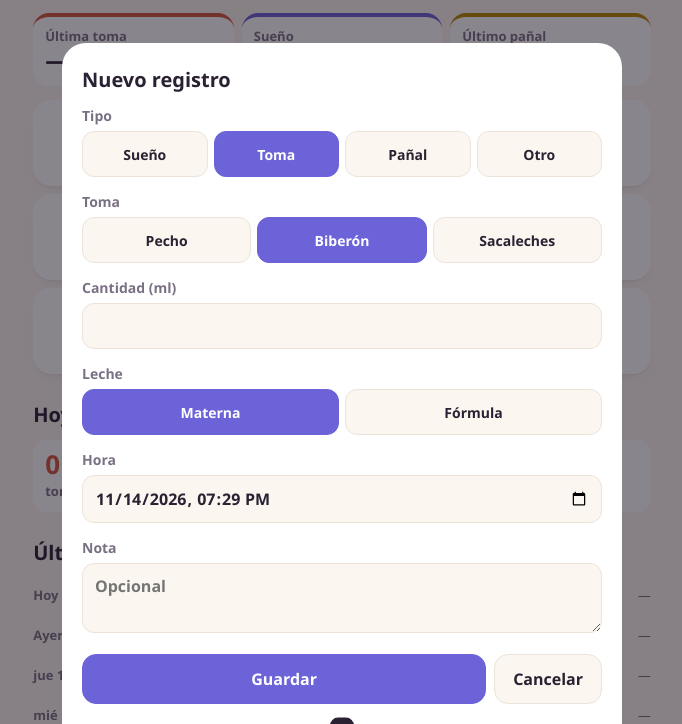
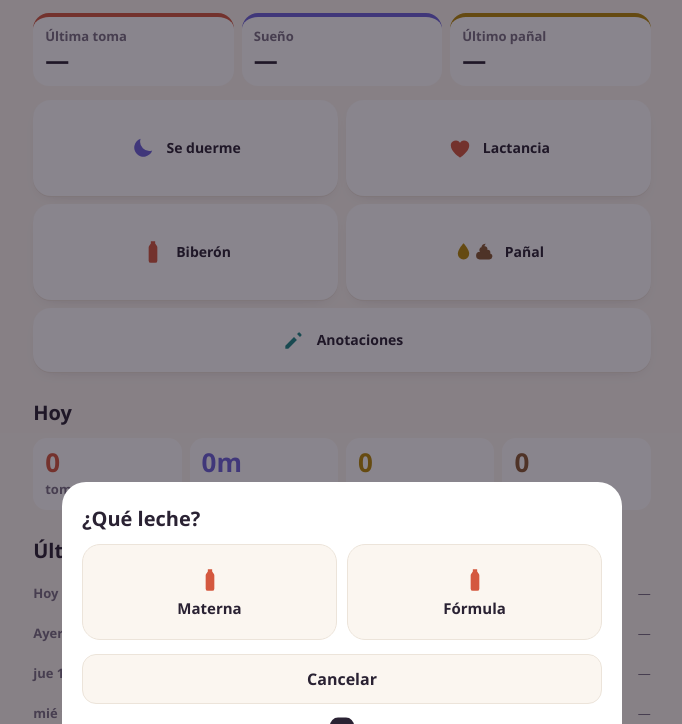
Before and after one commit to outsidestructure787/buho, a plain HTML site: page index.html in a window 1280 px wide. Both pictures are taken after a click on the button "Biberón". Shown: the part 76-800 px from the top of the page, without its empty margins (298-980 px from the left). Drawn offline with Linux system fonts and the light colour scheme.

Commit message:
Búho v0.2.0: botones reorganizados con menús
- Fila 2: se duerme/se despierta y lactancia (menú pecho izq./der.)
- Fila 3: biberón (menú materna/fórmula) y pañal (menú pis/caca/ambas)
- Fila 4: anotaciones (nota, peso, temperatura, medicación, otros y registrar algo pasado)

Co-Authored-By: Claude Opus 5.5 <noreply@anthropic.com>
Claude-Session: https://claude.ai/code/session_01PX6YF9PKzFpvcp1WM1JZCf

```diff
--- a/index.html
+++ b/index.html
@@ -47,7 +47,18 @@ h2{font-size:20px;margin:26px 0 10px;font-weight:800}
 .acts{display:grid;grid-template-columns:repeat(4,minmax(0,1fr));gap:8px}
 .act{border:0;border-radius:18px;background:var(--card);min-height:86px;padding:8px 4px;display:flex;flex-direction:column;align-items:center;justify-content:center;gap:6px;color:var(--c);box-shadow:0 1px 0 var(--line),0 6px 16px -12px rgba(40,20,50,.35);transition:transform .12s}
 .act span{color:var(--ink);font-weight:700;font-size:14px;line-height:1.15;text-align:center}
-.act.big{grid-column:span 2;flex-direction:row;gap:10px}
+.act.big{grid-column:span 2;flex-direction:row;gap:10px;min-height:96px}
+.act.full{grid-column:span 4;flex-direction:row;gap:10px;min-height:64px}
+.act .sub{display:block;font-size:12px;font-weight:700;opacity:.8}
+.menu{display:grid;grid-template-columns:repeat(2,minmax(0,1fr));gap:10px;margin:4px 0 14px}
+.menu button{border:1px solid var(--line);background:var(--bg);border-radius:18px;min-height:96px;padding:10px 8px;display:flex;flex-direction:column;align-items:center;justify-content:center;gap:6px;color:var(--c,var(--ink));font-weight:800}
+.menu button span{color:var(--ink);font-size:15px;line-height:1.2;text-align:center}
+.menu button.on{background:var(--c);border-color:var(--c);color:var(--on)}.menu button.on span{color:inherit}
+.menu.three{grid-template-columns:repeat(3,minmax(0,1fr))}
+.menu .wide2{grid-column:1/-1;min-height:60px;flex-direction:row}
+.list{display:flex;flex-direction:column;gap:6px;margin:4px 0 14px}
+.list button{display:flex;align-items:center;gap:12px;border:0;border-bottom:1px solid var(--line);background:none;min-height:54px;padding:6px 4px;text-align:left;font-weight:700;color:var(--c,var(--ink))}
+.list button span{color:var(--ink)}
 .act.on{background:var(--c);color:var(--on)}.act.on span{color:inherit}
 .act:active{transform:scale(.96)}
 .dbl{display:flex}.dbl svg{width:21px;height:21px}
@@ -136,7 +147,7 @@ input,select,textarea{display:block;width:100%;margin-top:5px;font:inherit;font-
 <script>
 'use strict';
 {
-const VERSION='0.1.1';
+const VERSION='0.2.0';
 
 /* ================= Textos (i18n) =================
    Para traducir la app basta con añadir otro diccionario con las mismas claves.
@@ -155,7 +166,8 @@ const STR={es:{
   peeAndPoo:'Pis y caca',poo:'Caca',pee:'Pis',
   sleepingSince:'Durmiendo desde las {t}',wakes:'Despierta',since:'desde las {t}',finish:'Terminar',
   lastFeed:'Última toma',now:'Ahora',at:'a las {t}',next:'Toca: {s}',asleep:'Dormido',awake:'Despierto',lastDiaper:'Último pañal',
-  btnSleep:'Se duerme',btnWake:'Se despierta',btnL:'Pecho izq.',btnR:'Pecho der.',btnOther:'Peso, fiebre, medicina…',btnPast:'Anotar algo pasado',
+  btnSleep:'Se duerme',btnWake:'Se despierta',btnL:'Pecho izq.',btnR:'Pecho der.',btnFeed:'Lactancia',btnDiaper:'Pañal',btnNotes:'Anotaciones',btnPast:'Registrar algo pasado',
+  endL:'Terminar izq.',endR:'Terminar der.',inProgress:'{s} · en curso',pickMilk:'¿Qué leche?',pickDiaper:'¿Qué hay en el pañal?',pickFeed:'¿Qué pecho?',pickNote:'¿Qué quieres anotar?',both2:'Ambas',qtyBtn:'Cantidad',tBottleAt:'Biberón ({x}) a las {t}',eNote:'Escribe la nota.',
   feeds:'tomas',ofSleep:'de sueño',pees:'pis',poos:'cacas',longest:'Tramo de sueño más largo: {d}',bottleTotal:'Biberón: {n} ml en total',
   asleepLeg:'dormido',feedLeg:'toma',sleepCol:'sueño',
   fAll:'Todo',fSleep:'Sueño',fFeed:'Tomas',fDiaper:'Pañales',fOther:'Otros',
@@ -215,6 +227,7 @@ const I={
   heart:sv('<path d="M12 21s-8.5-5.4-8.5-11.2A4.6 4.6 0 0 1 12 7.2a4.6 4.6 0 0 1 8.5 2.6C20.5 15.6 12 21 12 21z"/>'),
   plus:sv('<path d="M11 5h2v6h6v2h-6v6h-2v-6H5v-2h6z"/>'),
   clock:sv('<path d="M12 2a10 10 0 1 0 0 20 10 10 0 0 0 0-20zm1 5v4.6l3.4 2-1 1.7L11 12.7V7z"/>'),
+  pen:sv('<path d="M4 17.3V20h2.7l8-8-2.7-2.7-8 8zM18.7 8a1 1 0 0 0 0-1.4l-1.3-1.3a1 1 0 0 0-1.4 0l-1.2 1.2 2.7 2.7z"/>'),
   gear:sv('<path d="M19.4 13a7.5 7.5 0 0 0 0-2l2-1.6-2-3.4-2.4 1a7 7 0 0 0-1.7-1L15 3.5h-4l-.4 2.5a7 7 0 0 0-1.7 1l-2.4-1-2 3.4L6.6 11a7.5 7.5 0 0 0 0 2l-2 1.6 2 3.4 2.4-1a7 7 0 0 0 1.7 1l.4 2.5h4l.4-2.5a7 7 0 0 0 1.7-1l2.4 1 2-3.4zM12 15.5a3.5 3.5 0 1 1 0-7 3.5 3.5 0 0 1 0 7z"/>')};
 
 const SIDE=s=>({L:T('sideL'),R:T('sideR'),B:T('sideB')}[s]||'');
@@ -322,14 +335,10 @@ function renderNow(){
   h+=`<div class="tile" style="--c:var(${ld?colOf(ld):'--pe'})"><small>${T('lastDiaper')}</small>${ld?`<b data-ago="${ld.start}"></b><span>${ld.pee&&ld.poo?T('peeAndPoo'):ld.poo?T('poo'):T('pee')} · ${hm(ld.start)}</span>`:'<b>—</b>'}</div>`;
   h+='</div><div class="acts">';
   h+=`<button class="act big ${sl?'on':''}" style="--c:var(--sl)" data-a="sleep">${sl?I.sun:I.moon}<span>${sl?T('btnWake'):T('btnSleep')}</span></button>`;
-  h+=`<button class="act ${fd&&fd.side==='L'?'on':''}" style="--c:var(--fd)" data-a="L"><b class="lt">I</b><span>${T('btnL')}</span></button>`;
-  h+=`<button class="act ${fd&&fd.side==='R'?'on':''}" style="--c:var(--fd)" data-a="R"><b class="lt">D</b><span>${T('btnR')}</span></button>`;
-  h+=`<button class="act" style="--c:var(--fd)" data-a="bottle">${I.bottle}<span>${T('bottle')}</span></button>`;
-  h+=`<button class="act" style="--c:var(--pe)" data-a="pee">${I.drop}<span>${T('pee')}</span></button>`;
-  h+=`<button class="act" style="--c:var(--po)" data-a="poo">${I.poo}<span>${T('poo')}</span></button>`;
-  h+=`<button class="act" style="--c:var(--po)" data-a="both"><span class="dbl" style="color:var(--pe)">${I.drop}<i style="color:var(--po);display:flex">${I.poo}</i></span><span>${T('peeAndPoo')}</span></button>`;
-  h+=`<button class="act big" style="--c:var(--ot)" data-a="other">${I.plus}<span>${T('btnOther')}</span></button>`;
-  h+=`<button class="act big" style="--c:var(--mut)" data-a="past">${I.clock}<span>${T('btnPast')}</span></button>`;
+  h+=`<button class="act big ${fd?'on':''}" style="--c:var(--fd)" data-a="feedMenu">${I.heart}<span>${T('btnFeed')}${fd?`<i class="sub">${T('inProgress',{s:SIDE(fd.side)})}</i>`:''}</span></button>`;
+  h+=`<button class="act big" style="--c:var(--fd)" data-a="bottleMenu">${I.bottle}<span>${T('bottle')}</span></button>`;
+  h+=`<button class="act big" style="--c:var(--po)" data-a="diaperMenu"><span class="dbl" style="color:var(--pe)">${I.drop}<i style="color:var(--po);display:flex">${I.poo}</i></span><span>${T('btnDiaper')}</span></button>`;
+  h+=`<button class="act full" style="--c:var(--ot)" data-a="notesMenu">${I.pen}<span>${T('btnNotes')}</span></button>`;
   $('#now').innerHTML=h+'</div>'}
 function overlap(e,a,b,now){return Math.max(0,Math.min(e.end??now,b)-Math.max(e.start,a))}
 function renderSum(){
@@ -400,8 +409,14 @@ function act(a){
     const r=add({type:'diaper',pee:a!=='poo',poo:a!=='pee',start:now});
     const lbl={pee:T('pee'),poo:T('poo'),both:T('peeAndPoo')}[a];
     undoable(T('tAt',{x:lbl,t:hm(now)}),()=>delRef(r),a==='pee'?null:{l:T('color'),f:()=>{const e=EV[r.id];if(e&&!e.del)openForm(e,false)}})}
-  else if(a==='bottle')openForm({type:'feed',kind:'bottle',milk:'materna',start:now},true);
-  else if(a==='other')openForm({type:'other',sub:'weight',start:now},true);
+  else if(a==='feedMenu'){const on=x=>fd&&fd.kind==='breast'&&fd.side===x;
+    openMenu(T('pickFeed'),`<div class="menu">${['L','R'].map(x=>`<button data-m="${x}" class="${on(x)?'on':''}" style="--c:var(--fd)"><b class="lt">${x==='L'?'I':'D'}</b><span>${on(x)?T(x==='L'?'endL':'endR'):T(x==='L'?'btnL':'btnR')}</span></button>`).join('')}</div>`)}
+  else if(a==='bottleMenu')openMenu(T('pickMilk'),`<div class="menu"><button data-m="bMat" style="--c:var(--fd)">${I.bottle}<span>${T('mMat')}</span></button><button data-m="bForm" style="--c:var(--fd)">${I.bottle}<span>${T('mForm')}</span></button></div>`);
+  else if(a==='diaperMenu')openMenu(T('pickDiaper'),`<div class="menu three"><button data-m="pee" style="--c:var(--pe)">${I.drop}<span>${T('pee')}</span></button><button data-m="poo" style="--c:var(--po)">${I.poo}<span>${T('poo')}</span></button><button data-m="both" style="--c:var(--po)"><span class="dbl" style="color:var(--pe)">${I.drop}<i style="color:var(--po);display:flex">${I.poo}</i></span><span>${T('both2')}</span></button></div>`);
+  else if(a==='notesMenu')openMenu(T('pickNote'),`<div class="list">${['note','weight','temp','med','height','head','spit','bath','cry'].map(k=>`<button data-m="sub:${k}" style="--c:var(--ot)">${k==='note'?I.pen:I.plus}<span>${T(SUBK[k][0])}</span></button>`).join('')}<button data-m="past" style="--c:var(--mut)">${I.clock}<span>${T('btnPast')}</span></button></div>`);
+  else if(a==='bMat'||a==='bForm'){const milk=a==='bMat'?'materna':'formula';const r=add({type:'feed',kind:'bottle',milk,start:now});
+    undoable(T('tBottleAt',{x:milk==='formula'?T('formula'):T('breastMilk'),t:hm(now)}),()=>delRef(r),{l:T('qtyBtn'),f:()=>{const e=EV[r.id];if(e&&!e.del)openForm(e,false)}})}
+  else if(a.startsWith('sub:'))openForm({type:'other',sub:a.slice(4),start:now},true);
   else if(a==='past')openForm({type:'feed',kind:'breast',side:'L',start:now-36e5,end:now-36e5+15*6e4},true);
   else if(a==='settings')openSettings();
   else if(a==='export')exportCsv();
@@ -419,6 +434,7 @@ document.addEventListener('keydown',e=>{if(e.key==='Escape')closeSheet()});
 /* ================= Formulario ================= */
 let draft=null,orig=null,isNew=false,confirmDel=false,mode='';
 function openForm(e,neu){mode='form';draft={...e};orig=neu?null:e;isNew=neu;confirmDel=false;drawForm();$('#ov').classList.add('open')}
+function openMenu(title,body){mode='menu';$('#sheet').innerHTML=`<h2>${title}</h2>${body}<div class="btns"><button data-s="cancel" style="flex:1">${T('cancel')}</button></div>`;$('#ov').classList.add('open')}
 function closeSheet(){$('#ov').classList.remove('open');draft=null;mode=''}
 function seg(k,opts,cur){return`<div class="seg">${opts.map(([v,l])=>`<button type="button" data-s="${k}" data-v="${v}" class="${String(cur)===v?'sel':''}">${l}</button>`).join('')}</div>`}
 function drawForm(){const d=draft,tm=timed(d);let h=`<h2>${isNew?T('newRec'):T('editRec')}</h2>`;
@@ -439,7 +455,7 @@ function drawForm(){const d=draft,tm=timed(d);let h=`<h2>${isNew?T('newRec'):T('
   $('#sheet').innerHTML=h}
 function validate(d){if(!d.start||isNaN(d.start))return T('eTime');if(d.start>Date.now()+6e4)return T('eFuture');
   if(timed(d)&&d.end!=null&&d.end<d.start)return T('eEnd');
-  if(d.type==='other'&&SUBK[d.sub]&&SUBK[d.sub][1]&&(d.value==null||isNaN(d.value)))return T('eValue');return''}
+  if(d.type==='other'&&SUBK[d.sub]&&SUBK[d.sub][1]&&(d.value==null||isNaN(d.value)))return T('eValue');if(d.type==='other'&&d.sub==='note'&&!String(d.note||'').trim())return T('eNote');return''}
 function shape(d){const o={type:d.type,start:d.start};if(d.note)o.note=String(d.note).slice(0,500);
   if(d.type==='sleep')o.end=d.end??null;
   if(d.type==='feed'){o.kind=d.kind||'breast';if(o.kind!=='bottle'){o.side=d.side||'L';o.end=d.end??null}if(o.kind!=='breast'&&d.ml!=null)o.ml=d.ml;if(o.kind==='bottle')o.milk=d.milk||'materna'}
@@ -449,7 +465,8 @@ function shape(d){const o={type:d.type,start:d.start};if(d.note)o.note=String(d.
 $('#sheet').addEventListener('input',e=>{const k=e.target.dataset.k;if(!k||!draft)return;let v=e.target.value;
   if(k==='start'||k==='end')v=fromIn(v);else if(k==='ml')v=v===''?null:+v;else if(k==='value'&&draft.sub!=='med')v=v===''?null:+v;
   draft[k]=v;if(k==='sub'){draft.value=null;drawForm()}});
-$('#sheet').addEventListener('click',async e=>{const b=e.target.closest('[data-s]');if(!b)return;const s=b.dataset.s;
+$('#sheet').addEventListener('click',async e=>{const m=e.target.closest('[data-m]');if(m&&mode==='menu'){closeSheet();act(m.dataset.m);return}
+  const b=e.target.closest('[data-s]');if(!b)return;const s=b.dataset.s;
   if(s==='cancel')return closeSheet();
   if(mode==='settings')return settingsClick(s,b);
   if(!draft)return;
--- a/sw.js
+++ b/sw.js
@@ -1,7 +1,7 @@
 /* Búho · service worker
    Guarda la app en el móvil para que abra sin conexión.
    Al publicar una versión nueva, cambia VERSION para que los móviles la descarguen. */
-const VERSION = 'buho-0.1.1-r2';
+const VERSION = 'buho-0.2.0';
 const ASSETS = [
   './',
   './index.html',
```
Also changed, not shown: 1 other file.
